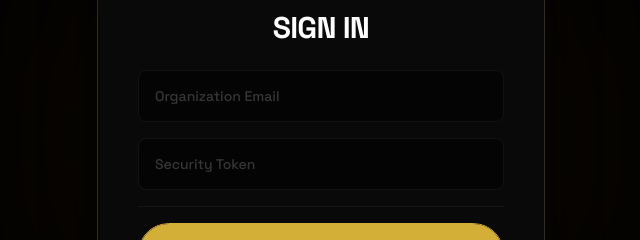
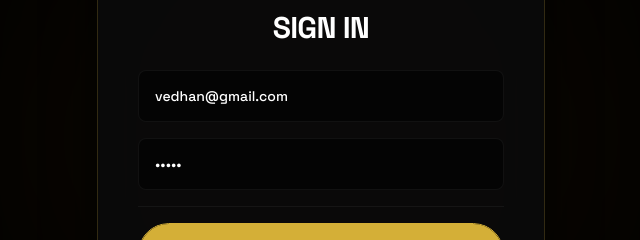
Before and after one commit to bharadh-18/CyberX, a React (Vite) app in the folder frontend/: page /register in a window 1280 px wide. Shown: the part 263-503 px from the top of the page, without its empty margins (319-959 px from the left). Built offline with nearby package versions, Linux system fonts and the light colour scheme; no server answers.

Commit message:
chore: hardcode test credentials for login

```diff
--- a/frontend/src/pages/Login.tsx
+++ b/frontend/src/pages/Login.tsx
@@ -23,8 +23,8 @@ export default function Login() {
   const [errorMsg, setErrorMsg] = useState('');
   const [isLogin, setIsLogin] = useState(true);
 
-  const [email, setEmail] = useState('');
-  const [password, setPassword] = useState('');
+  const [email, setEmail] = useState('vedhan@gmail.com');
+  const [password, setPassword] = useState('12345');
 
   // Rate Limiting State
   const [failedAttempts, setFailedAttempts] = useState(0);
@@ -72,7 +72,7 @@ export default function Login() {
     if (isLockedOut) return;
 
     if (!email || !password) {
-      setErrorMsg('Organization Email and Security Token are required.');
+      setErrorMsg('Email and Password are required.');
       return;
     }
 
@@ -184,7 +184,7 @@ export default function Login() {
             />
             <input
               className="flip-card__input"
-              placeholder="Security Token"
+              placeholder="Password"
               type="password"
               value={password}
               onChange={(e) => setPassword(e.target.value)}
```
